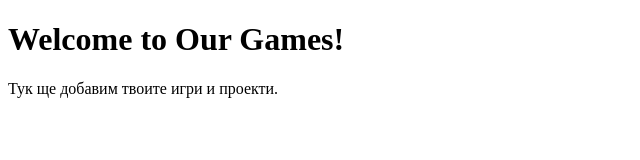
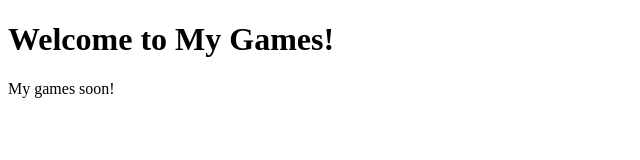
Before and after one commit to V-King468/vkingrealm-official, a plain HTML site: page games.html in a window 1280 px wide. Shown: the whole page, without its empty margins (0-640 px from the left). Drawn offline with Linux system fonts and the light colour scheme.

Commit message:
Update games.html

```diff
--- a/games.html
+++ b/games.html
@@ -2,10 +2,11 @@
 <html lang="en-US">
 <head>
     <meta charset="UTF-8">
-    <title>Our Games</title>
+    <title>My Games</title>
 </head>
 <body>
-    <h1>Welcome to Our Games!</h1>
-    <p>Тук ще добавим твоите игри и проекти.</p>
+    <h1>Welcome to My Games!</h1>
+    <p>My games soon!</p>
 </body>
+
 </html>
```
